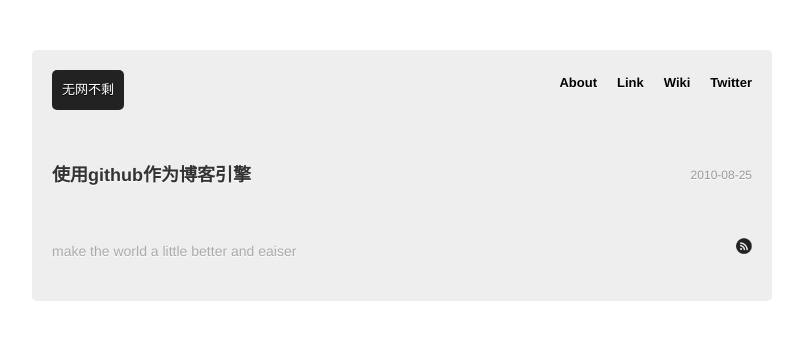
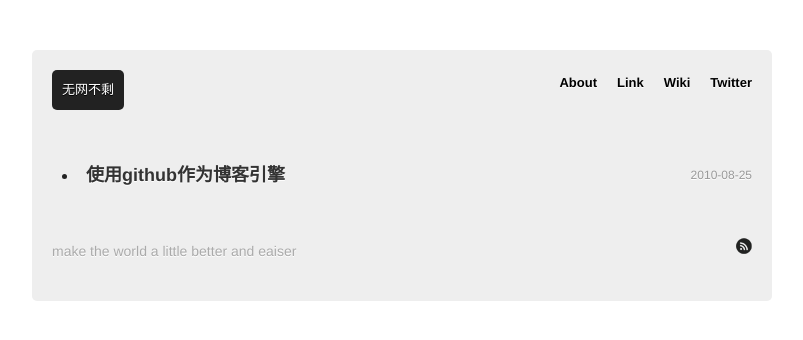
Before and after one commit to limboy/lzyy.github.com, a Jekyll site: the page built from index.html, in a window 1280 px wide. Shown: the top 340 px of the page, without its empty margins (238-1041 px from the left). Built offline with Jekyll 4.4.1, drawn with Linux system fonts in a browser that asks for light colours; Markdown is read by kramdown in place of the engine named in the settings.

Commit message:
add blog

```diff
--- a/css/style.css
+++ b/css/style.css
@@ -89,6 +89,10 @@
 	-moz-box-shadow:0 1px 0 #FFFFFF;
 	/*border:5px solid #222222;*/
 	/*width:680px;*/
+}
+div#content li {
+	list-style:disc inside none;
+	margin-left:10px;
 }
 div#header {
 	font-size:13px;
```
